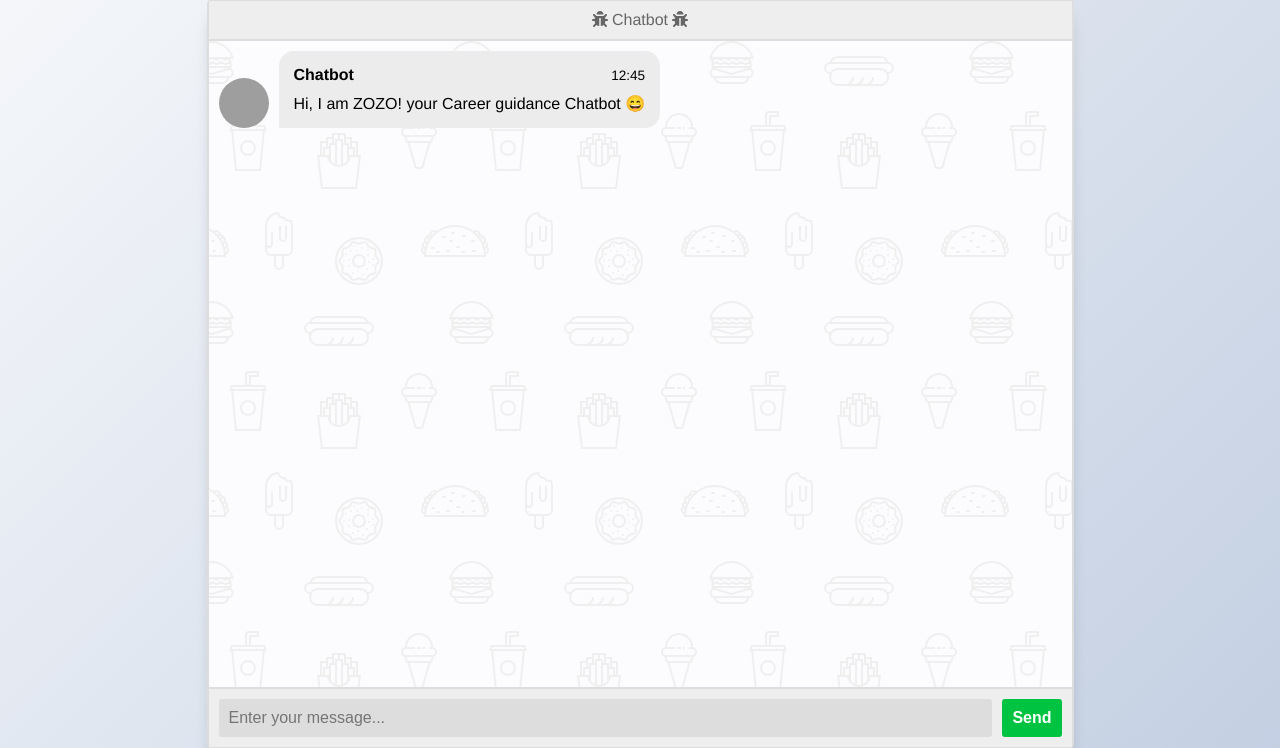
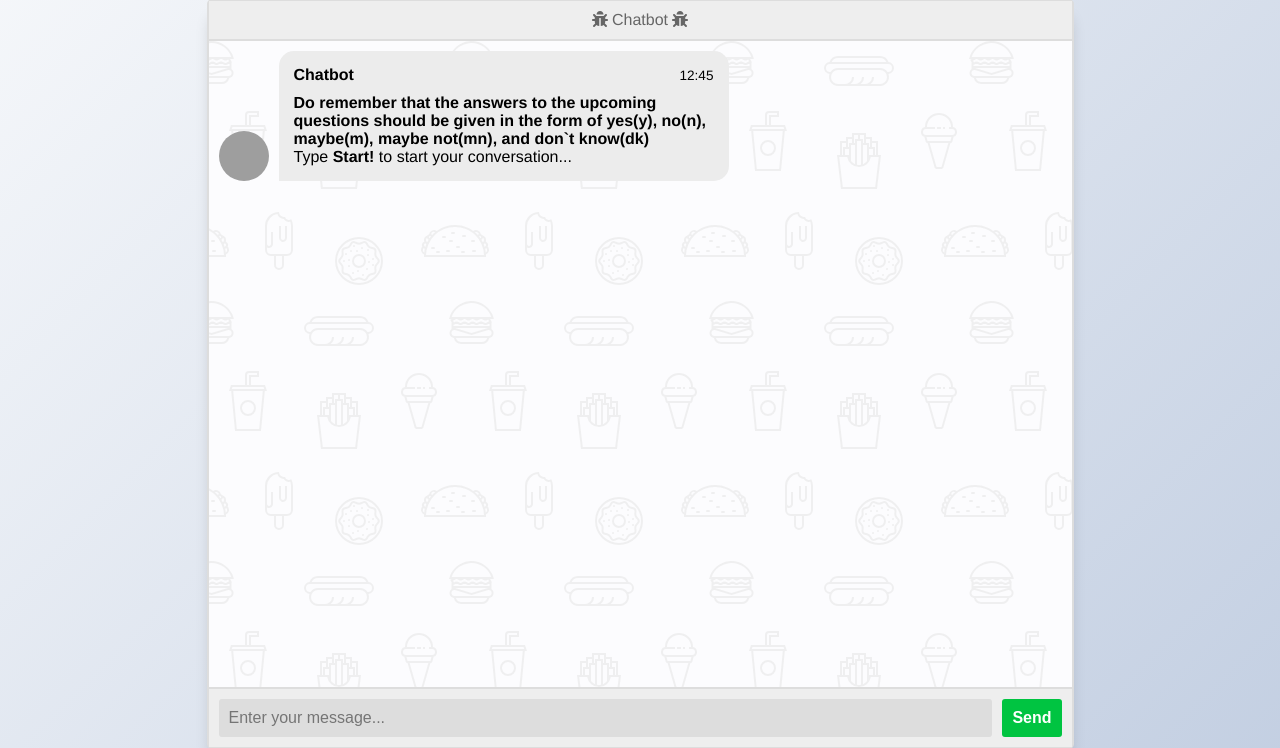
Before and after one commit to verma0018/ZOZO-Git, a Flask app: page / in a window 1280 px wide. Shown: the part 26-774 px from the top of the page. Run offline with Flask 2, Linux system fonts and the light colour scheme; parts of the project's set-up code (start-up, migrations or seed data) failed here and were passed over; some libraries are stand-ins or nearby versions; grey boxes are pictures that could not be loaded.

Commit message:
additional info

```diff
--- a/Templates/index.html
+++ b/Templates/index.html
@@ -31,8 +31,9 @@
           </div>
 
           <div class="msg-text">
-            Hi, I am ZOZO! your Career guidance Chatbot 😄
-            <!-- {{question_text}} -->
+            <b>Do remember that the answers to the upcoming questions should be given in the form of yes(y), no(n),
+              maybe(m), maybe not(mn), and don`t know(dk) </b>
+            <p> Type <b>Start!</b> to start your conversation...</p>
           </div>
           <div class="msg-text-2">
             {{question_text}}
@@ -66,22 +67,22 @@
 
     msgerForm.addEventListener("submit", event => {
       event.preventDefault();
-      const hi = ['Hi', "hi"];
+      // const hi = ['Hi', "hi"];
       const start = ['start', 'Start'];
       let val = 0;
       const msgText = msgerInput.value;
       const qnum = question.value
       console.log("val og question",qnum)
       if (!msgText) return;
-          hi.forEach(element => {
-          if(element === msgText){
-            appendMessage(PERSON_NAME, PERSON_IMG, "right", msgText);
-            appendMessage("Chatbot", PERSON_IMG, "left", "Hey there if you are ready for your career guidance, type Start!");
-            msgerInput.value = "";
-            ++val;
-            return;
-          }
-        });
+        //   hi.forEach(element => {
+        //   if(element === msgText){
+        //     appendMessage(PERSON_NAME, PERSON_IMG, "right", msgText);
+        //     appendMessage("Chatbot", PERSON_IMG, "left", "Hey there if you are ready for your career guidance, type Start!");
+        //     msgerInput.value = "";
+        //     ++val;
+        //     return;
+        //   }
+        // });
         start.forEach(el =>{
           if(msgText === el){
             appendMessage(PERSON_NAME, PERSON_IMG, "right", msgText);
@@ -142,7 +143,6 @@
               appendMessage(BOT_NAME, BOT_IMG, "left", msgText);
               msgText = data[2]
               if(data[2] != undefined){
-
                 appendMessage(BOT_NAME, BOT_IMG, "left", msgText);
               }
             }else{
--- a/app.py
+++ b/app.py
@@ -171,11 +171,11 @@ def get_bot_response():
         answer = 0
     if(answer == 0):
         if(userText not in hi and userText not in start and question =='' or question == 'undefined'):
-            return ['error','Sorry I could not understand that, let`s start again...Hi I am zozo']
+            return ['error','Sorry I could not understand that, let`s start again...Hi I am zozo Type Start to start our conversation.']
         if(userText not in hi and userText not in start):
             print("i am inside")
             v = int(question)
-            return ['error','To start your career counseling session please enter start!* Do remember that the answers to the upcoming questions should be given in the form of yes(y), no(n), maybe(m), maybe not(mn), and don`t know(dk)', questions[v]]
+            return ['error','You typed something wrong!!* Do remember that the answers to the upcoming questions should be given in the form of yes(y), no(n), maybe(m), maybe not(mn), and don`t know(dk)', questions[v]]
 
 
         # if(userText not in )
```
